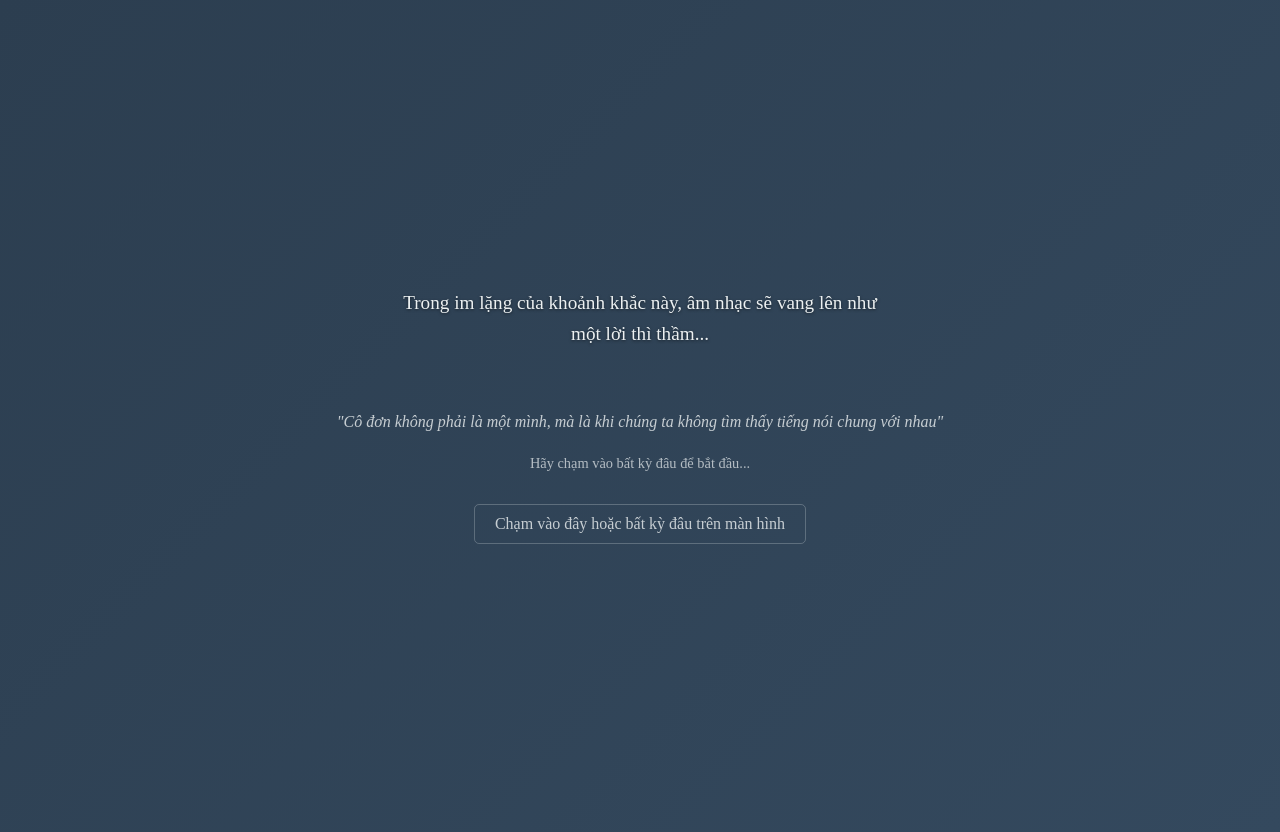
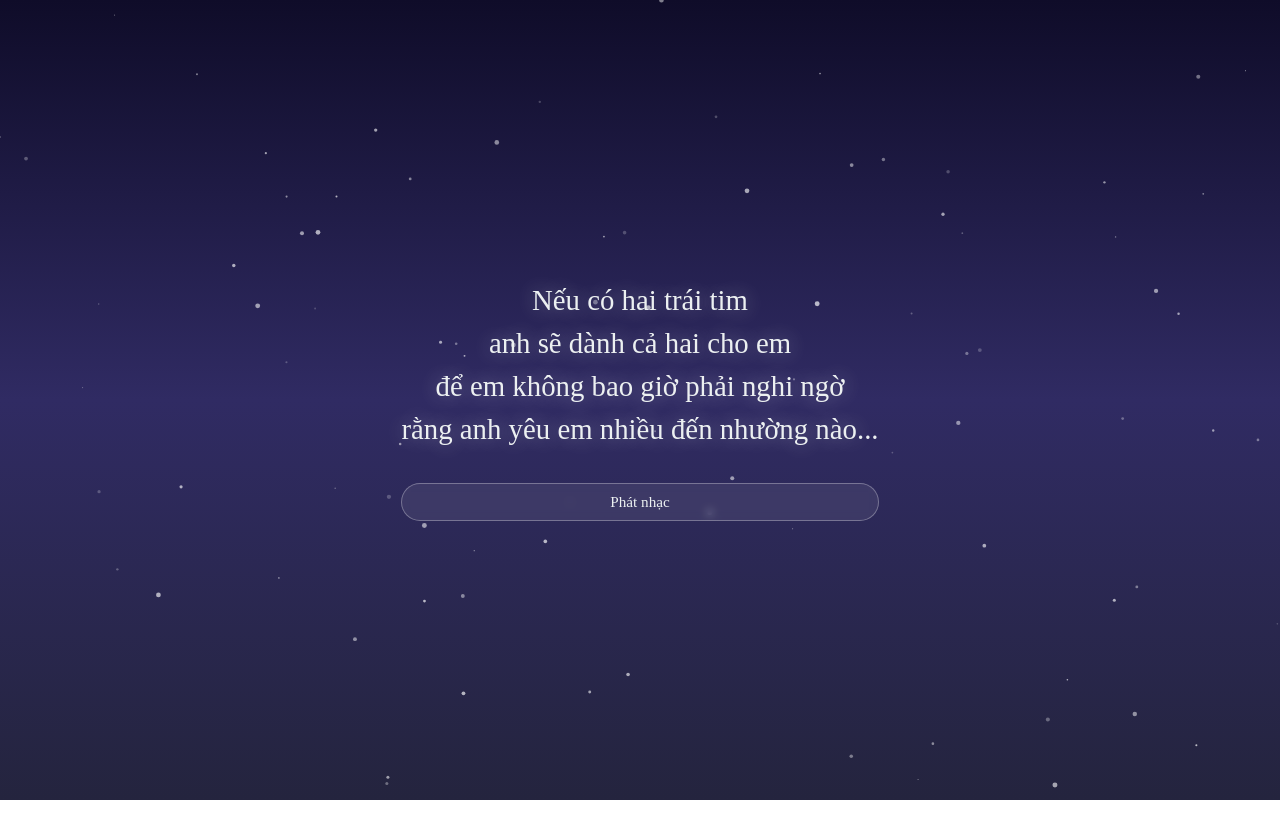
Before and after one commit to LeHien2504/play-audio-demo, a plain HTML site: page index.html in a window 1280 px wide. After the commit the page ends 800 px from the top, so only its background shows below. Drawn offline with Linux system fonts and the light colour scheme.

Commit message:
Refactor index.html for improved layout and audio control

```diff
--- a/index.html
+++ b/index.html
@@ -1,8 +1,9 @@
-<!doctype html>
+<!DOCTYPE html>
 <html lang="vi">
 <head>
   <meta charset="utf-8" />
   <meta name="viewport" content="width=device-width,initial-scale=1" />
+  <title>Nếu Có Hai Trái Tim - Lofi Chill</title>
   <style>
     body {
       font-family: 'Times New Roman', serif;
@@ -12,103 +13,158 @@
       justify-content: center;
       height: 100vh;
       margin: 0;
-      padding: 1rem;
-      background: linear-gradient(135deg, #2c3e50 0%, #34495e 100%);
+      overflow: hidden;
+      background: #0f0c29;
+      background: linear-gradient(to bottom, #0f0c29, #302b63, #24243e);
       color: #ecf0f1;
       text-align: center;
+      user-select: none;
+    }
+    #canvas-container {
+      position: absolute;
+      top: 0; left: 0;
+      width: 100%; height: 100%;
+      z-index: -1;
+    }
+    .content {
+      z-index: 10;
+      max-width: 90%;
+      padding: 20px;
+    }
+    .quote-big {
+      font-size: 1.8rem;
+      line-height: 1.5;
+      margin-bottom: 2rem;
+      opacity: 0;
+      animation: fadeIn 3s forwards 1s;
+      text-shadow: 0 0 20px rgba(255,255,255,0.4);
+    }
+    .author {
+      font-size: 1rem;
+      opacity: 0.7;
+      margin-top: 2rem;
+      font-style: italic;
+    }
+    .status {
+      margin-top: 2.5rem;
+      font-size: 0.75rem;
+      opacity: 0.6;
+      letter-spacing: 2px;
+      text-transform: uppercase;
+    }
+    /* Nút phát nhạc nhỏ xinh */
+    .play-btn {
+      margin-top: 2rem;
+      padding: 9px 28px;        /* giảm từ 14px → 9px, 40px → 28px */
+      font-size: 0.95rem;       /* chữ nhỏ hơn một chút */
+      border: 1px solid rgba(255,255,255,0.3);
+      border-radius: 50px;
       cursor: pointer;
+      background: rgba(255,255,255,0.08);
+      transition: all 0.4s ease;
+      backdrop-filter: blur(4px);
     }
-
-    .message {
-      font-size: 1.2rem;
-      line-height: 1.6;
-      max-width: 500px;
-      margin-bottom: 2rem;
-      text-shadow: 0 1px 3px rgba(0,0,0,0.5);
+    .play-btn:hover {
+      background: rgba(255,255,255,0.2);
+      border-color: #fff;
+      box-shadow: 0 0 18px rgba(255,255,255,0.4);
+      transform: translateY(-2px);
     }
-
-    .quote {
-      font-style: italic;
-      margin-top: 2rem;
-      opacity: 0.8;
-      font-size: 1rem;
-    }
-
-    .status {
-      margin-top: 1.5rem;
-      font-size: 0.9rem;
-      opacity: 0.7;
-    }
-
-    .instruction {
-      margin-top: 2rem;
-      padding: 10px 20px;
-      border: 1px solid rgba(236, 240, 241, 0.3);
-      border-radius: 5px;
-      opacity: 0.8;
-      transition: all 0.3s ease;
-    }
-
-    .instruction:hover {
-      opacity: 1;
-      background: rgba(0, 0, 0, 0.2);
+    @keyframes fadeIn {
+      to { opacity: 1; }
     }
   </style>
 </head>
 <body>
-  <div class="message">
-    Trong im lặng của khoảnh khắc này, âm nhạc sẽ vang lên như một lời thì thầm...
+  <canvas id="canvas-container"></canvas>
+  <audio id="audio" src="y:\video\Nếu Có Hai Trái Tim (Lofi Ver).mp3" preload="auto"></audio>
+
+  <div class="content">
+    <div class="quote-big">
+      Nếu có hai trái tim<br>
+      anh sẽ dành cả hai cho em<br>
+      để em không bao giờ phải nghi ngờ<br>
+      rằng anh yêu em nhiều đến nhường nào...
+    </div>
+    <!-- <div class="author">— Dương PM, Lofi 2024 —</div>
+
+    <div class="status" id="status">Sẵn sàng để chill...</div> -->
+    <div class="play-btn" id="play-btn">Phát nhạc</div>
   </div>
 
-  <div class="quote">
-    "Cô đơn không phải là một mình, mà là khi chúng ta không tìm thấy tiếng nói chung với nhau"
-  </div>
+  <script>
+    const audio = document.getElementById('audio');
+    const playBtn = document.getElementById('play-btn');
+    const status = document.getElementById('status');
+    let playing = false;
 
-  <div class="status" id="status">Hãy chạm vào bất kỳ đâu để bắt đầu...</div>
+    playBtn.onclick = () => {
+      if (playing) {
+        audio.pause();
+        playBtn.textContent = "Tiếp tục";
+        status.textContent = "Đã tạm dừng";
+        playing = false;
+      } else {
+        audio.play().then(() => {
+          playBtn.textContent = "Tạm dừng";
+          status.textContent = "Đang chill thật sâu...";
+          playing = true;
+        }).catch(err => {
+          status.textContent = "Không tìm thấy file nhạc";
+          alert("Kiểm tra lại đường dẫn file MP3 nhé!");
+        });
+      }
+    };
 
-  <div class="instruction" id="instruction">
-    Chạm vào đây hoặc bất kỳ đâu trên màn hình
-  </div>
+    audio.onended = () => {
+      playing = false;
+      playBtn.textContent = "Nghe lại nào";
+      status.textContent = "Hết rồi... nhưng vẫn muốn nghe lại đúng không?";
+    };
 
-  <!-- Audio element ẩn -->
-  <audio id="player" preload="auto">
-    <source src="toi2.mp3" type="audio/mpeg">
-    Trình duyệt của bạn không hỗ trợ thẻ audio.
-  </audio>
+    // Hiệu ứng tuyết rơi (giữ nguyên)
+    const canvas = document.getElementById('canvas-container');
+    const ctx = canvas.getContext('2d');
+    let w, h, particles = [];
 
-  <script>
-    const status = document.getElementById('status');
-    const instruction = document.getElementById('instruction');
-    const player = document.getElementById('player');
-    let hasInteracted = false;
+    function resize() {
+      w = canvas.width = window.innerWidth;
+      h = canvas.height = window.innerHeight;
+    }
+    window.addEventListener('resize', resize);
+    resize();
 
-    function startPlayback() {
-      if (hasInteracted) return;
-
-      hasInteracted = true;
-      status.textContent = 'Âm thanh sẽ bắt đầu sau 1 giây...';
-      instruction.style.display = 'none';
-
-      setTimeout(async () => {
-        try {
-          await player.play();
-          status.textContent = 'Âm thanh đang vang lên...';
-
-          player.onended = () => {
-            status.textContent = 'Âm thanh đã tắt, chỉ còn lại sự im lặng...';
-          };
-
-        } catch(err) {
-          console.error(err);
-          status.textContent = 'Không thể phát âm thanh...';
-        }
-      }, 1000);
+    class Particle {
+      constructor() { this.reset(); }
+      reset() {
+        this.x = Math.random() * w;
+        this.y = Math.random() * h;
+        this.vx = (Math.random() - 0.5) * 0.5;
+        this.vy = (Math.random() - 0.5) * 0.5;
+        this.size = Math.random() * 2 + 0.5;
+        this.alpha = Math.random() * 0.5 + 0.2;
+      }
+      update() {
+        this.x += this.vx;
+        this.y += this.vy;
+        if (this.x < 0 || this.x > w || this.y < 0 || this.y > h) this.reset();
+      }
+      draw() {
+        ctx.fillStyle = `rgba(255,255,255,${this.alpha})`;
+        ctx.beginPath();
+        ctx.arc(this.x, this.y, this.size, 0, Math.PI * 2);
+        ctx.fill();
+      }
     }
 
-    // Thêm event listener cho toàn bộ body
-    document.body.addEventListener('click', startPlayback);
-    document.body.addEventListener('touchstart', startPlayback);
+    for (let i = 0; i < 90; i++) particles.push(new Particle());
+
+    function loop() {
+      ctx.clearRect(0, 0, w, h);
+      particles.forEach(p => { p.update(); p.draw(); });
+      requestAnimationFrame(loop);
+    }
+    loop();
   </script>
 </body>
-
 </html>
```
